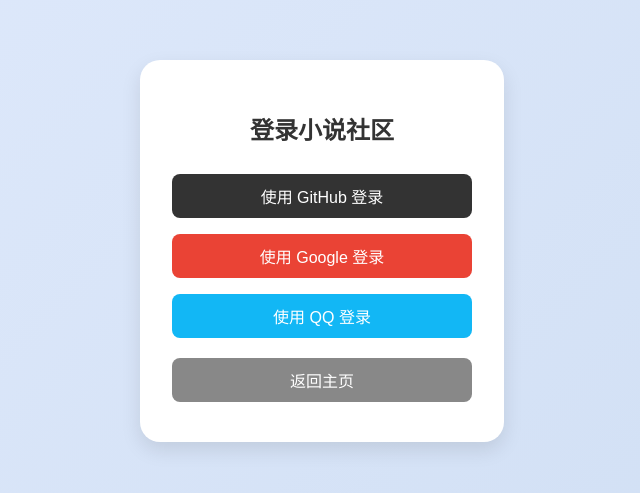
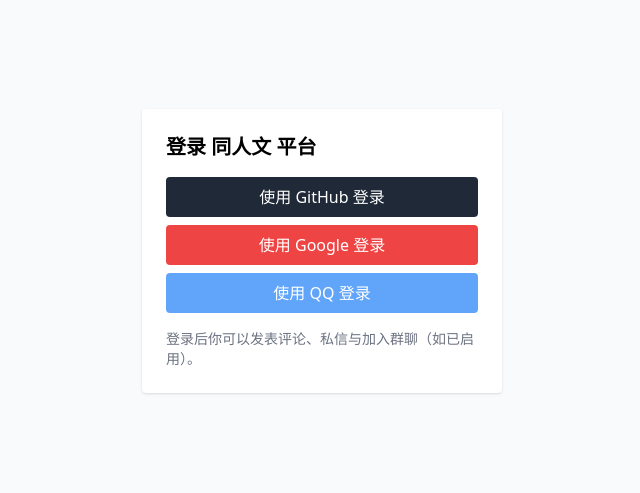
Before and after one commit to awealy/xiaoshuo, a plain HTML site: page gx/login.html in a window 1280 px wide. Shown: the part 149-642 px from the top of the page, without its empty margins (318-958 px from the left). Drawn offline with nearby package versions, Linux system fonts and the light colour scheme.

Commit message:
Update login.html
Signed-off-by: awealy <wangyue_8391@163.com>

```diff
--- a/gx/login.html
+++ b/gx/login.html
@@ -1,96 +1,39 @@
-<!DOCTYPE html>
-<html lang="zh">
+<!doctype html>
+<html lang="zh-CN">
 <head>
-  <meta charset="UTF-8" />
-  <meta name="viewport" content="width=device-width, initial-scale=1.0" />
-  <title>登录 | 小说社区</title>
-  <style>
-    body {
-      font-family: "Microsoft YaHei", sans-serif;
-      background: linear-gradient(135deg, #e0eafc, #cfdef3);
-      display: flex;
-      justify-content: center;
-      align-items: center;
-      height: 100vh;
-      margin: 0;
-    }
-    .login-container {
-      background: white;
-      padding: 2rem;
-      border-radius: 20px;
-      box-shadow: 0 8px 20px rgba(0,0,0,0.1);
-      text-align: center;
-      width: 300px;
-      animation: fadeIn 0.8s ease;
-    }
-    h2 { margin-bottom: 20px; color: #333; }
-    button {
-      width: 100%;
-      margin: 8px 0;
-      padding: 10px;
-      font-size: 16px;
-      border: none;
-      border-radius: 8px;
-      cursor: pointer;
-      transition: 0.3s;
-    }
-    button:hover { opacity: 0.85; }
-    #login-github { background: #333; color: white; }
-    #login-google { background: #ea4335; color: white; }
-    #login-qq { background: #12b7f5; color: white; }
-    #back-home {
-      background: #888;
-      color: white;
-      margin-top: 12px;
-    }
-    @keyframes fadeIn {
-      from { opacity: 0; transform: translateY(20px); }
-      to { opacity: 1; transform: translateY(0); }
-    }
-  </style>
+  <meta charset="utf-8" />
+  <meta name="viewport" content="width=device-width,initial-scale=1" />
+  <title>登录 — 同人文</title>
+  <script src="https://cdn.tailwindcss.com"></script>
+  <script src="https://cdn.jsdelivr.net/npm/@supabase/supabase-js@2/dist/supabase.min.js"></script>
 </head>
-<body>
-  <div class="login-container">
-    <h2>登录小说社区</h2>
-    <button id="login-github">使用 GitHub 登录</button>
-    <button id="login-google">使用 Google 登录</button>
-    <button id="login-qq">使用 QQ 登录</button>
-    <button id="back-home">返回主页</button>
+<body class="bg-gray-50 flex items-center justify-center min-h-screen">
+  <div class="bg-white p-6 rounded shadow w-[360px]">
+    <h2 class="text-xl font-semibold mb-4">登录 同人文 平台</h2>
+    <div class="space-y-2">
+      <button id="gh" class="w-full py-2 bg-gray-800 text-white rounded">使用 GitHub 登录</button>
+      <button id="google" class="w-full py-2 bg-red-500 text-white rounded">使用 Google 登录</button>
+      <button id="qq" class="w-full py-2 bg-blue-400 text-white rounded">使用 QQ 登录</button>
+    </div>
+    <div class="mt-4 text-sm text-gray-500">
+      登录后你可以发表评论、私信与加入群聊（如已启用）。
+    </div>
   </div>
 
-  <!-- 引入 Supabase SDK -->
-  <script src="https://cdn.jsdelivr.net/npm/@supabase/supabase-js@2"></script>
-
   <script>
-    // === 1️⃣ 替换为你自己的 Supabase 项目信息 ===
-    const SUPABASE_URL = "https://cqmusijxssqzcqiztier.supabase.co";  // ← 你的 Supabase 项目 URL
-    const SUPABASE_ANON_KEY = "eyJhbGciOiJIUzI1NiIsInR5cCI6IkpXVCJ9.eyJpc3MiOiJzdXBhYmFzZSIsInJlZiI6ImNxbXVzaWp4c3NxemNxaXp0aWVyIiwicm9sZSI6ImFub24iLCJpYXQiOjE3NjEzNzA1NjUsImV4cCI6MjA3Njk0NjU2NX0.JIXOR1i5q8llCyMncegMfO3jw5-1a4npB5ZOAD4jVSw";      // ← 你的 Supabase anon key
-
+    // 确保和 index.html 使用同一套 SUPABASE URL/KEY
+    const SUPABASE_URL = "https://cqmusijxssqzcqiztier.supabase.co"; // 替换
+    const SUPABASE_ANON_KEY = "PASTE_YOUR_ANON_KEY_HERE";           // 替换
     const supabase = supabase.createClient(SUPABASE_URL, SUPABASE_ANON_KEY);
 
-    // === 2️⃣ 登录功能 ===
-    document.getElementById('login-github').onclick = async () => {
-      await supabase.auth.signInWithOAuth({
-        provider: 'github',
-        options: { redirectTo: window.location.origin + '/xiaoshuo/index.html' }
-      });
+    document.getElementById('gh').onclick = () => {
+      supabase.auth.signInWithOAuth({ provider: 'github', options: { redirectTo: window.location.origin + '/xiaoshuo/index.html' }});
     };
-    document.getElementById('login-google').onclick = async () => {
-      await supabase.auth.signInWithOAuth({
-        provider: 'google',
-        options: { redirectTo: window.location.origin + '/xiaoshuo/index.html' }
-      });
+    document.getElementById('google').onclick = () => {
+      supabase.auth.signInWithOAuth({ provider: 'google', options: { redirectTo: window.location.origin + '/xiaoshuo/index.html' }});
     };
-    document.getElementById('login-qq').onclick = async () => {
-      await supabase.auth.signInWithOAuth({
-        provider: 'qq',
-        options: { redirectTo: window.location.origin + '/xiaoshuo/index.html' }
-      });
-    };
-
-    // === 3️⃣ 返回主页按钮 ===
-    document.getElementById('back-home').onclick = () => {
-      window.location.href = '../index.html';
+    document.getElementById('qq').onclick = () => {
+      supabase.auth.signInWithOAuth({ provider: 'qq', options: { redirectTo: window.location.origin + '/xiaoshuo/index.html' }});
     };
   </script>
 </body>
```
